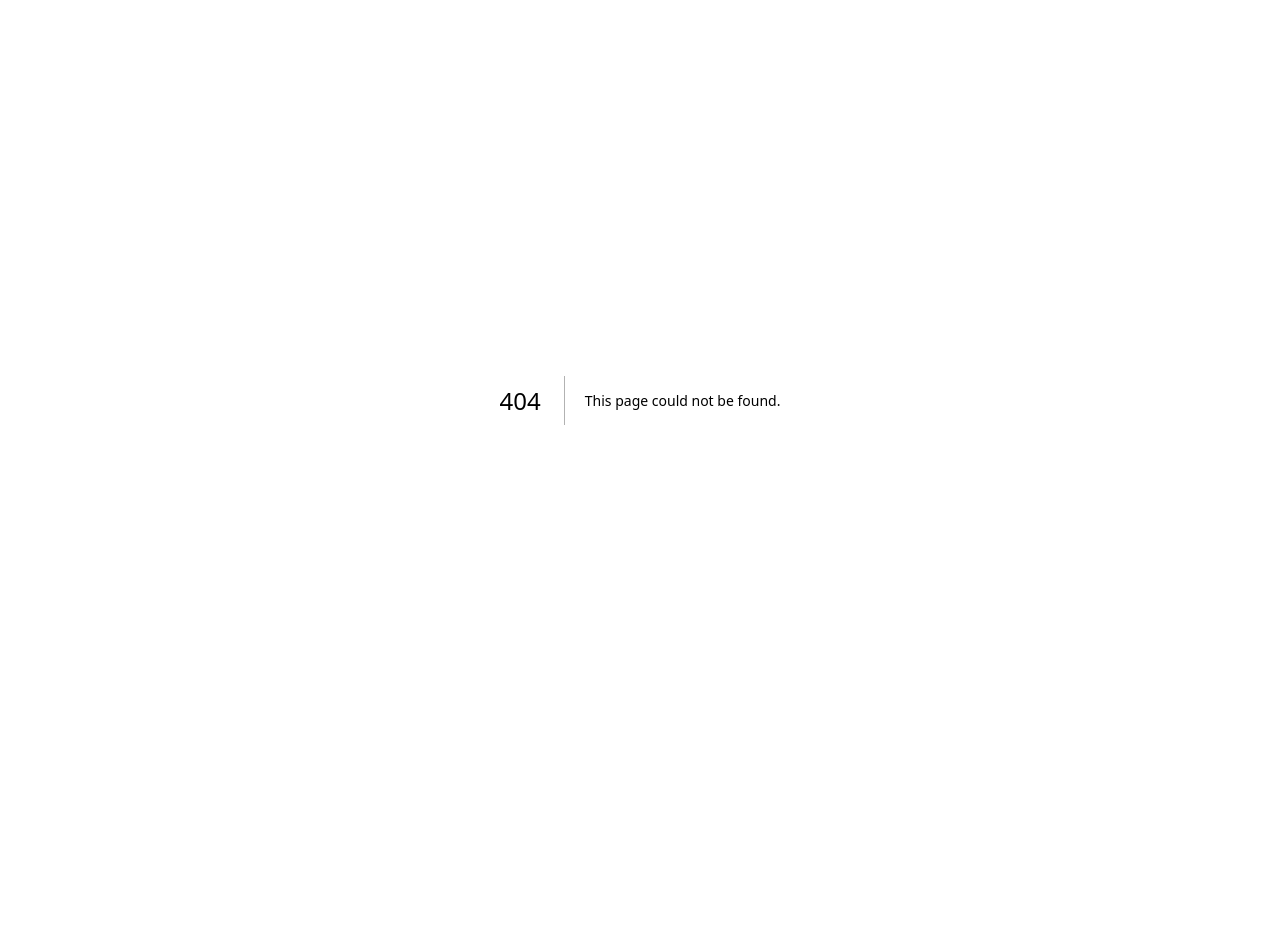
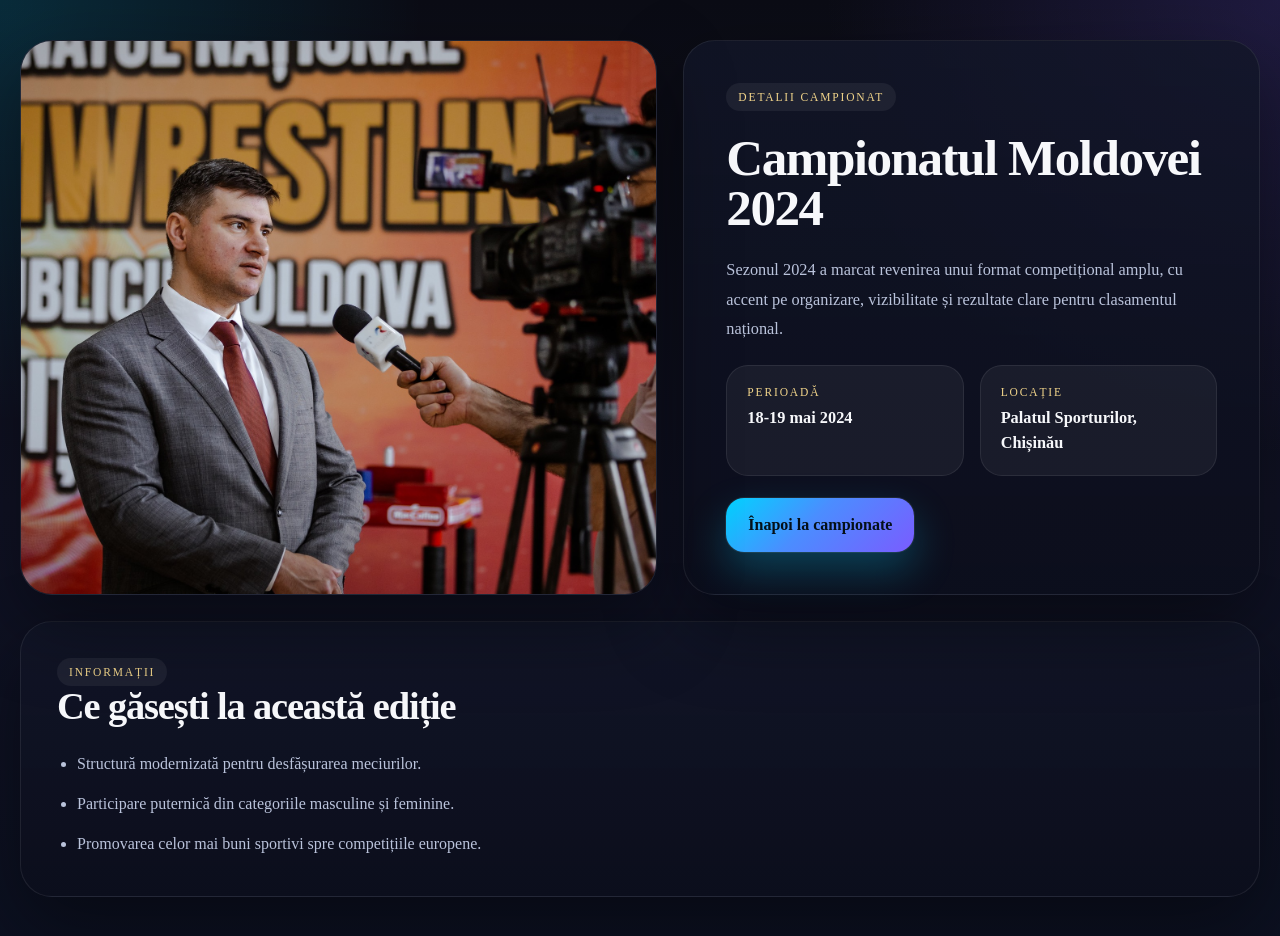
Before and after one commit to lordsky666/NextJs, a Next.js app: page /campionate/2024 in a window 1280 px wide. Before the commit this address had no page. Shown: the top 936 px of the page. Before the commit the page ends 800 px from the top, so only its background shows below. Built offline with nearby package versions, Linux system fonts and the light colour scheme.

Commit message:
Aduagarea paginilor la campionate

```diff
--- /dev/null
+++ b/app/campionate/[year]/page.tsx
@@ -0,0 +1,117 @@
+import Image from "next/image";
+import Link from "next/link";
+import { notFound } from "next/navigation";
+
+const championshipDetails = {
+  "2026": {
+    title: "Campionatul Moldovei 2026",
+    image: "/Foto/gal2.jpg",
+    imageAlt: "Campionatul Moldovei 2026",
+    period: "15-16 martie 2026",
+    location: "Chișinău Arena, Chișinău",
+    intro:
+      "Ediția 2026 aduce pe aceeași scenă seniori, juniori și para-sportivi, într-un concurs dedicat performanței și reprezentării la nivel internațional.",
+    highlights: [
+      "Probe pentru brațul stâng și brațul drept.",
+      "Categorii pentru juniori, seniori, masters și adaptive.",
+      "Selecție pentru lotul național al Republicii Moldova.",
+    ],
+  },
+  "2025": {
+    title: "Campionatul Moldovei 2025",
+    image: "/Foto/nat_9s.jpg",
+    imageAlt: "Campionatul Moldovei 2025",
+    period: "22-23 februarie 2025",
+    location: "Complex Sportiv Municipal, Bălți",
+    intro:
+      "Competiția din 2025 a pus accent pe noua generație de sportivi și pe consolidarea calendarului competițional național.",
+    highlights: [
+      "Participare extinsă din cluburile regionale.",
+      "Finale spectaculoase în categoriile open.",
+      "Prezență oficială a arbitrilor federali și invitați speciali.",
+    ],
+  },
+  "2024": {
+    title: "Campionatul Moldovei 2024",
+    image: "/Foto/nat_8.jpg",
+    imageAlt: "Campionatul Moldovei 2024",
+    period: "18-19 mai 2024",
+    location: "Palatul Sporturilor, Chișinău",
+    intro:
+      "Sezonul 2024 a marcat revenirea unui format competițional amplu, cu accent pe organizare, vizibilitate și rezultate clare pentru clasamentul național.",
+    highlights: [
+      "Structură modernizată pentru desfășurarea meciurilor.",
+      "Participare puternică din categoriile masculine și feminine.",
+      "Promovarea celor mai buni sportivi spre competițiile europene.",
+    ],
+  },
+} as const;
+
+type ChampionshipYear = keyof typeof championshipDetails;
+
+export function generateStaticParams() {
+  return Object.keys(championshipDetails).map((year) => ({ year }));
+}
+
+export default async function ChampionshipDetail({
+  params,
+}: {
+  params: Promise<{ year: string }>;
+}) {
+  const { year } = await params;
+  const championship = championshipDetails[year as ChampionshipYear];
+
+  if (!championship) {
+    notFound();
+  }
+
+  return (
+    <main className="championship-detail-page">
+      <section className="championship-detail-hero">
+        <div className="championship-detail-hero__image-wrap">
+          <Image
+            src={championship.image}
+            alt={championship.imageAlt}
+            fill
+            priority
+            className="championship-detail-hero__image"
+            sizes="(max-width: 900px) 100vw, 50vw"
+          />
+        </div>
+
+        <div className="championship-detail-hero__content">
+          <span className="championship-detail-hero__eyebrow">Detalii Campionat</span>
+          <h1>{championship.title}</h1>
+          <p>{championship.intro}</p>
+
+          <div className="championship-detail-meta">
+            <article>
+              <span>Perioadă</span>
+              <strong>{championship.period}</strong>
+            </article>
+            <article>
+              <span>Locație</span>
+              <strong>{championship.location}</strong>
+            </article>
+          </div>
+
+          <Link href="/#campioanate" className="championship-detail-back">
+            Înapoi la campionate
+          </Link>
+        </div>
+      </section>
+
+      <section className="championship-detail-content">
+        <div className="championship-detail-card">
+          <span className="championship-detail-card__eyebrow">Informații</span>
+          <h2>Ce găsești la această ediție</h2>
+          <ul>
+            {championship.highlights.map((highlight) => (
+              <li key={highlight}>{highlight}</li>
+            ))}
+          </ul>
+        </div>
+      </section>
+    </main>
+  );
+}
--- a/app/globals.css
+++ b/app/globals.css
@@ -370,6 +370,8 @@ img {
   display: flex;
   flex-direction: column;
   gap: 16px;
+  text-decoration: none;
+  cursor: pointer;
   transition: transform 0.24s ease, border-color 0.24s ease, box-shadow 0.24s ease;
 }
 
@@ -399,6 +401,144 @@ img {
 .championship-year-card h3 {
   text-align: center;
   font-size: 1.5rem;
+}
+
+.championship-detail-page {
+  width: min(1380px, calc(100% - 40px));
+  margin: 0 auto;
+  padding: 40px 0 110px;
+}
+
+.championship-detail-hero {
+  display: grid;
+  grid-template-columns: minmax(0, 1.05fr) minmax(0, 0.95fr);
+  gap: 26px;
+  align-items: stretch;
+}
+
+.championship-detail-hero__image-wrap,
+.championship-detail-hero__content,
+.championship-detail-card {
+  border-radius: 32px;
+  border: 1px solid rgba(255, 255, 255, 0.08);
+  background: var(--gradient-panel);
+  box-shadow: var(--shadow-main);
+}
+
+.championship-detail-hero__image-wrap {
+  position: relative;
+  min-height: 520px;
+  overflow: hidden;
+}
+
+.championship-detail-hero__image {
+  object-fit: cover;
+}
+
+.championship-detail-hero__content {
+  display: flex;
+  flex-direction: column;
+  justify-content: center;
+  gap: 22px;
+  padding: clamp(24px, 4vw, 42px);
+}
+
+.championship-detail-hero__eyebrow,
+.championship-detail-card__eyebrow {
+  display: inline-flex;
+  width: fit-content;
+  padding: 8px 12px;
+  border-radius: 999px;
+  background: rgba(255, 255, 255, 0.06);
+  color: var(--gold);
+  text-transform: uppercase;
+  letter-spacing: 0.16em;
+  font-size: 0.72rem;
+}
+
+.championship-detail-hero__content h1,
+.championship-detail-card h2 {
+  margin: 0;
+  letter-spacing: -0.03em;
+}
+
+.championship-detail-hero__content h1 {
+  font-size: clamp(2.2rem, 4vw, 4.4rem);
+  line-height: 0.98;
+}
+
+.championship-detail-hero__content p {
+  margin: 0;
+  color: var(--text-soft);
+  line-height: 1.8;
+  font-size: 1.02rem;
+}
+
+.championship-detail-meta {
+  display: grid;
+  grid-template-columns: repeat(2, minmax(0, 1fr));
+  gap: 16px;
+}
+
+.championship-detail-meta article {
+  display: flex;
+  flex-direction: column;
+  gap: 8px;
+  padding: 20px;
+  border-radius: 22px;
+  background: rgba(255, 255, 255, 0.05);
+  border: 1px solid rgba(255, 255, 255, 0.08);
+}
+
+.championship-detail-meta span {
+  color: var(--gold);
+  text-transform: uppercase;
+  letter-spacing: 0.16em;
+  font-size: 0.72rem;
+}
+
+.championship-detail-meta strong {
+  font-size: 1.02rem;
+  line-height: 1.5;
+}
+
+.championship-detail-back {
+  display: inline-flex;
+  width: fit-content;
+  align-items: center;
+  justify-content: center;
+  min-height: 54px;
+  padding: 0 22px;
+  border-radius: 18px;
+  text-decoration: none;
+  font-weight: 700;
+  color: #041018;
+  background: var(--gradient-accent);
+  box-shadow: 0 0 0 1px rgba(255, 255, 255, 0.08), 0 18px 40px rgba(0, 212, 255, 0.26);
+}
+
+.championship-detail-content {
+  padding-top: 26px;
+}
+
+.championship-detail-card {
+  padding: clamp(24px, 4vw, 36px);
+}
+
+.championship-detail-card h2 {
+  font-size: clamp(1.8rem, 3vw, 2.8rem);
+  line-height: 1.05;
+}
+
+.championship-detail-card ul {
+  margin: 22px 0 0;
+  padding-left: 20px;
+  color: var(--text-soft);
+  line-height: 1.9;
+}
+
+.championship-detail-card li + li {
+  margin-top: 10px;
 }
 
 .section-heading {
@@ -559,7 +699,8 @@ img {
 @media (max-width: 1100px) {
   .hero__stats,
   .championship-years-grid,
-  .contact-grid {
+  .contact-grid,
+  .championship-detail-meta {
     grid-template-columns: repeat(2, minmax(0, 1fr));
   }
 
@@ -602,7 +743,8 @@ img {
   .hero,
   .champions-section,
   .gallery-section,
-  .contact-section {
+  .contact-section,
+  .championship-detail-page {
     width: min(100%, calc(100% - 24px));
   }
 
@@ -620,10 +762,23 @@ img {
   .hero__stats,
   .championship-years-grid,
   .contact-grid,
+  .championship-detail-meta,
   .gallery-card,
   .gallery-card.wide {
     grid-template-columns: 1fr;
     grid-column: span 12;
+  }
+
+  .championship-detail-page {
+    padding: 24px 0 84px;
+  }
+
+  .championship-detail-hero {
+    grid-template-columns: 1fr;
+  }
+
+  .championship-detail-hero__image-wrap {
+    min-height: 320px;
   }
 
   .gallery-card.tall,
```
Also changed, not shown: app/page.tsx (+6 -2 lines).
